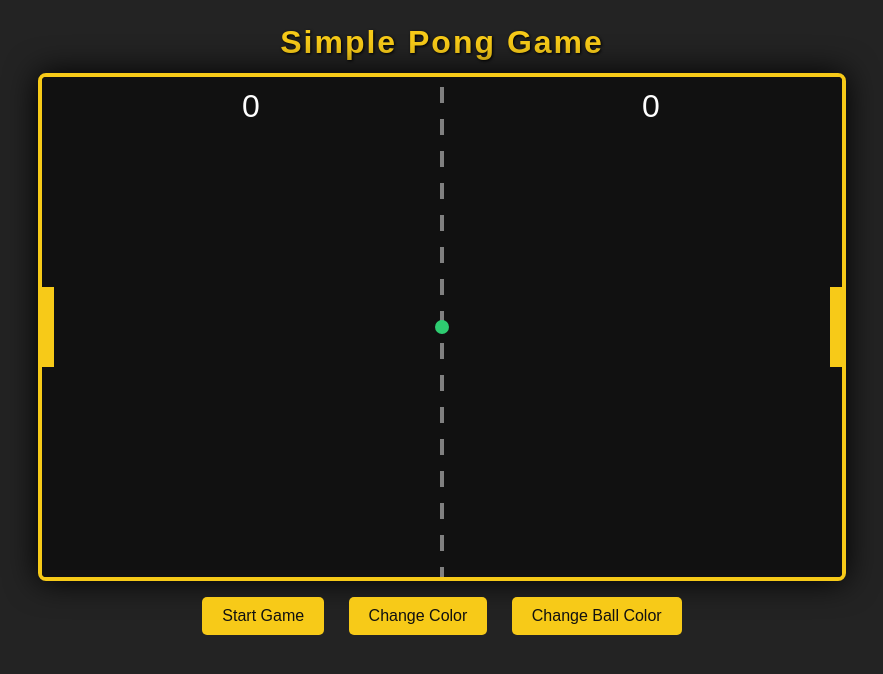
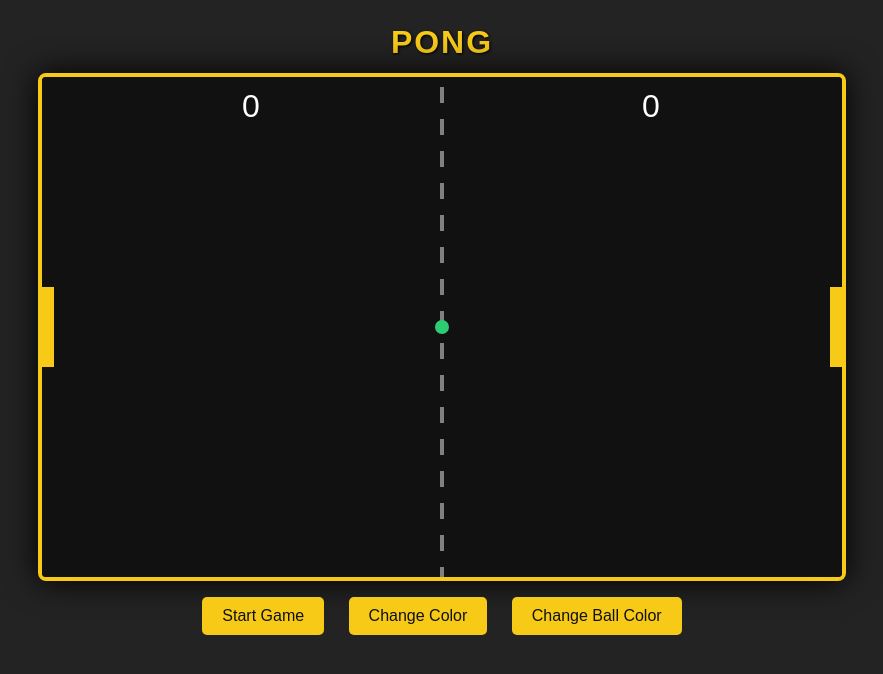
Before and after one commit to KDavis00/pong, a plain HTML site: page index.html in a window 1280 px wide. Shown: the whole page, without its empty margins (198-1081 px from the left). Drawn offline with Linux system fonts and the light colour scheme.

Commit message:
Update index.html
changed name

```diff
--- a/index.html
+++ b/index.html
@@ -6,7 +6,7 @@
     <link rel="stylesheet" href="style.css">
 </head>
 <body>
-    <h1>Simple Pong Game</h1>
+    <h1>PONG</h1>
     <canvas id="pong" width="800" height="500"></canvas>
     <div id="controls">
   <button id="startBtn">Pause Game</button>
```
